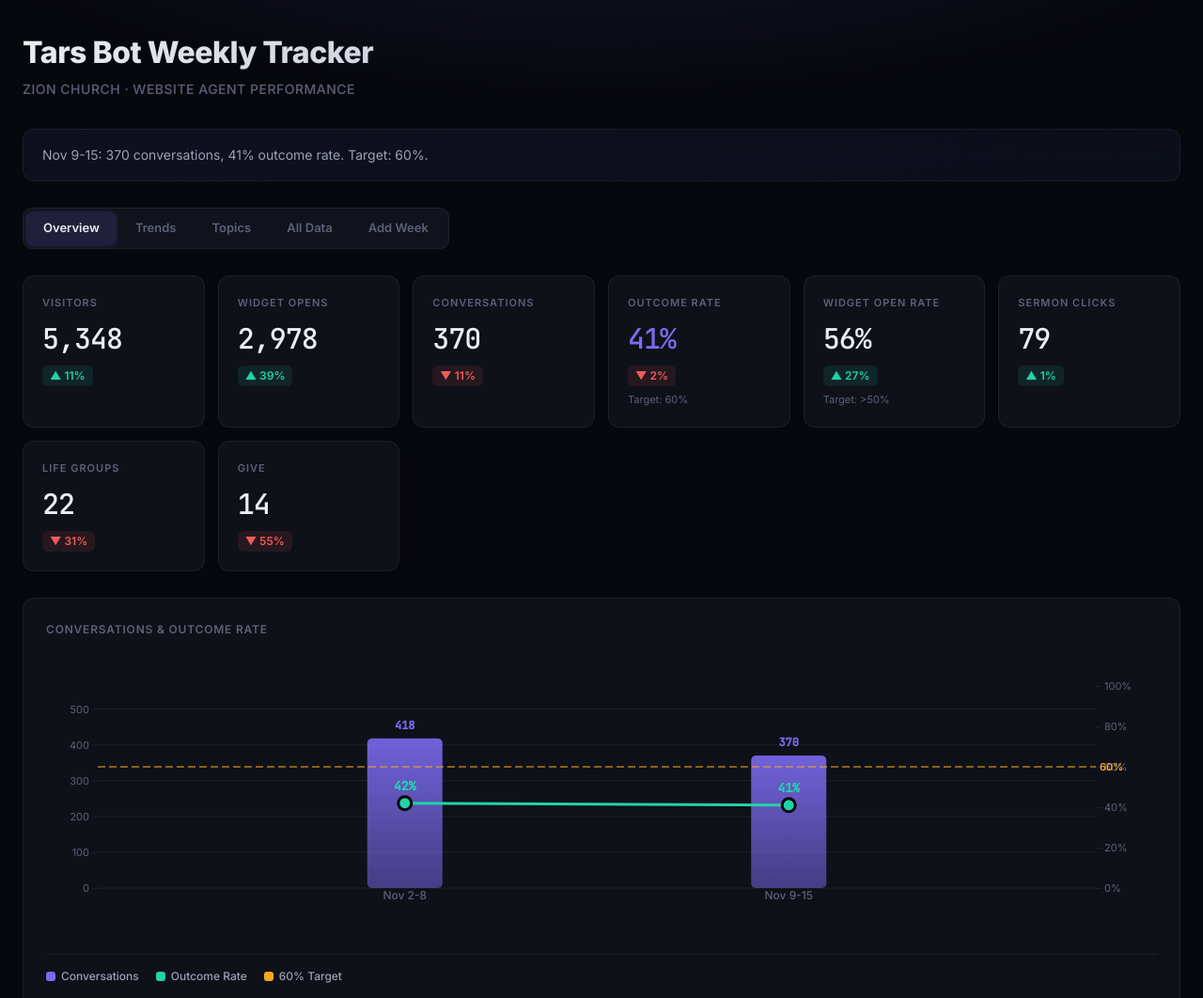
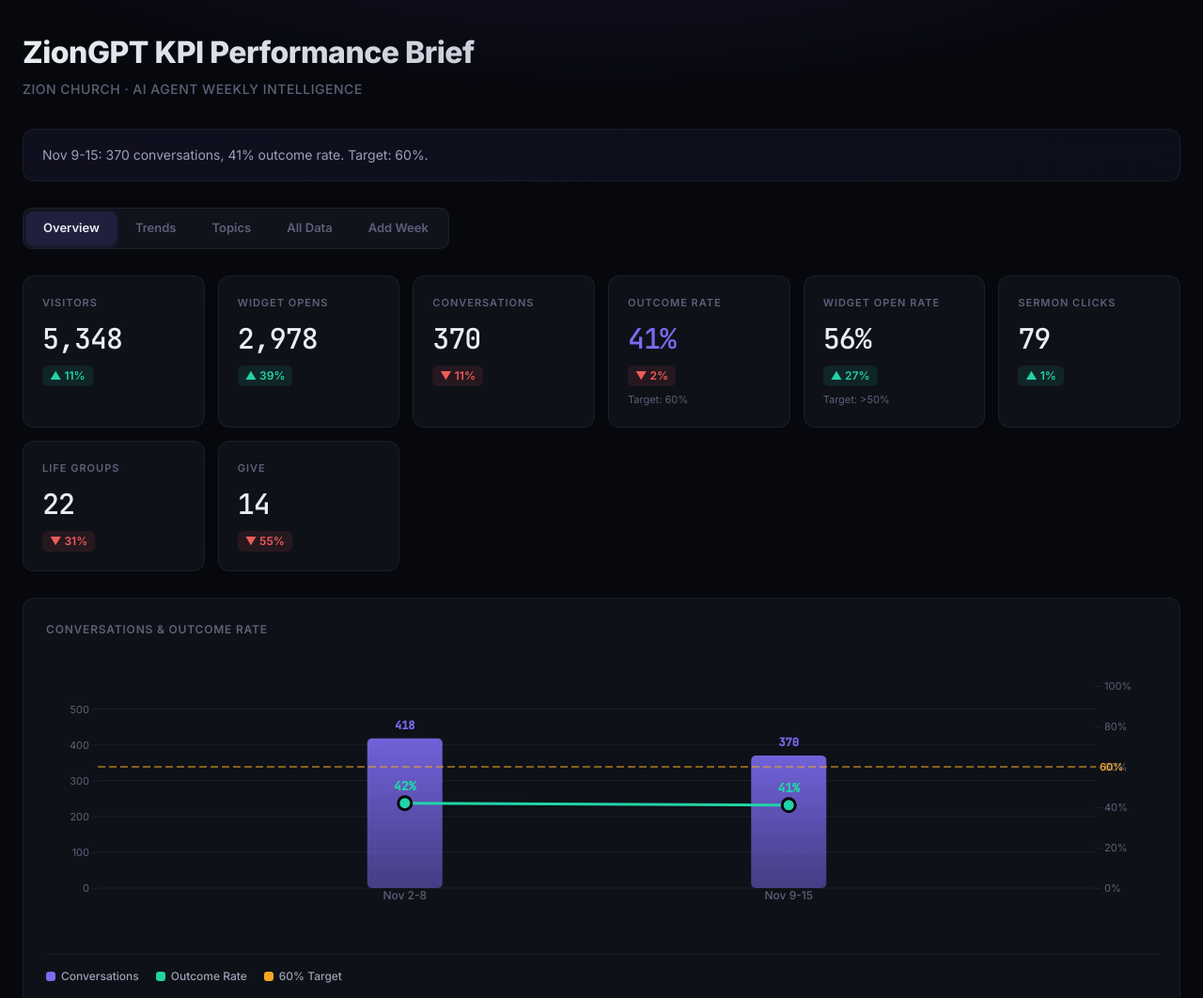
Before and after one commit to SidneyMadisonPrescott-MBA/TARS-Analytics-Tracker, a website: page index.html in a window 1280 px wide. Shown: the top 1062 px of the page at 94% size. Drawn offline with nearby package versions, Linux system fonts and the light colour scheme.

Commit message:
Rename to ZionGPT KPI Performance Brief
Co-Authored-By: Claude Opus 4.6 <noreply@anthropic.com>
Claude-Session: https://claude.ai/code/session_01Wt8VtcKG2Dk8NqFf3xcdnN

```diff
--- a/index.html
+++ b/index.html
@@ -3,7 +3,7 @@
 <head>
 <meta charset="UTF-8">
 <meta name="viewport" content="width=device-width, initial-scale=1.0">
-<title>Tars Bot Weekly Tracker</title>
+<title>ZionGPT KPI Performance Brief</title>
 <script src="https://cdn.jsdelivr.net/npm/d3@7"></script>
 <link href="https://fonts.googleapis.com/css2?family=Inter:wght@400;500;600;700;800&family=JetBrains+Mono:wght@500&display=swap" rel="stylesheet">
 <style>
@@ -129,8 +129,8 @@ tr:hover td { background: rgba(124,106,239,0.04); }
 <body>
 <div class="wrap">
   <div class="header">
-    <h1>Tars Bot Weekly Tracker</h1>
-    <div class="sub">Zion Church &middot; Website Agent Performance</div>
+    <h1>ZionGPT KPI Performance Brief</h1>
+    <div class="sub">Zion Church &middot; AI Agent Weekly Intelligence</div>
   </div>
   <div class="banner" id="takeaway"></div>
 
```
